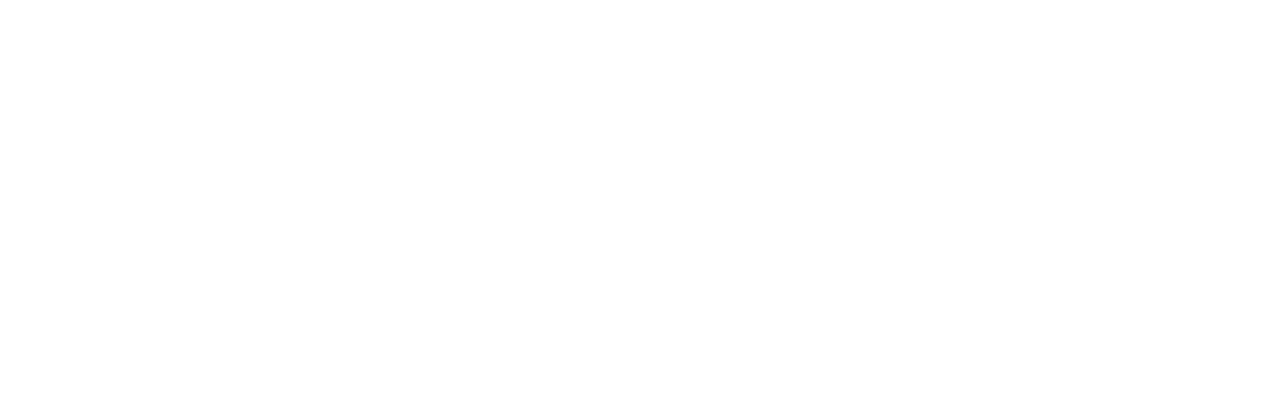
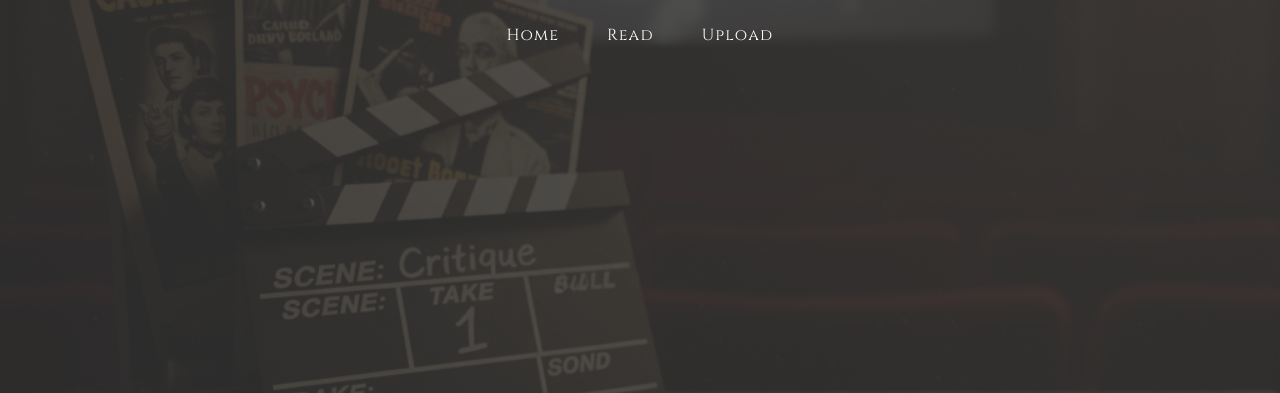
Before and after one commit to Bes23/movie-critic, a plain HTML site: page public/index.html in a window 1280 px wide. Shown: the top 393 px of the page. Drawn offline with Linux system fonts and the light colour scheme.

Commit message:
Add homeplage layout and styles

```diff
--- a/public/index.css
+++ b/public/index.css
@@ -0,0 +1,99 @@
+* {
+  margin: 0;
+  padding: 0;
+  box-sizing: border-box;
+}
+/* BODY */
+
+body {
+  position: relative;
+  background-color: #333;
+  font-family: "Cinzel", serif;
+  min-height: 100vh;
+  display: flex;
+  flex-direction: column;
+}
+
+/* HEADER */
+
+header {
+  display: flex;
+  justify-content: center;
+  align-items: center;
+  gap: 2em;
+  padding: 1.5em 1.5em 0 1.5em;
+}
+
+.logo-img {
+  width: 150px;
+  opacity: 0.8;
+}
+
+/* Navigation  */
+
+nav ul {
+  display: flex;
+  list-style-type: none;
+}
+
+nav a {
+  color: #fff;
+  letter-spacing: 1.2px;
+  padding: 0 0.5em;
+  font-size: 1em;
+  margin: 0 1rem;
+  text-decoration: none;
+  position: relative;
+}
+
+
+
+nav a::after {
+  content: "";
+  position: absolute;
+  bottom: 0;
+  left: 0;
+  width: 0%;
+  height: 2px;
+  background: #f22525;
+  transition: 0.3s ease;
+}
+
+nav a:hover::after {
+  width: 100%;
+}
+
+.hero-title {
+  font-size: 2em;
+  text-align: center;
+  color: #f22525;
+  font-weight: 900;
+  text-shadow: 0 2px 6px rgba(0, 0, 0, 0.8);
+}
+
+/* BACKGROUND IMAGE OVERLAY */
+
+body::before {
+  content: "";
+  position: absolute;
+  top: 0;
+  left: 0;
+  right: 0;
+  bottom: 0;
+  background-image: url("images/bg.png");
+  background-size: cover;
+  background-position: center bottom;
+  background-repeat: no-repeat;
+  background-attachment: fixed;
+  z-index: -2; /* moved behind vignette */
+  opacity: 0.15;
+}
+/* MAIN */
+
+main {
+  min-height: calc(100vh - var(--header-height, 46px));
+  display: flex;
+  justify-content: center;
+  align-items: center;
+  text-align: center;
+}
--- a/public/index.html
+++ b/public/index.html
@@ -1,12 +1,31 @@
 <!DOCTYPE html>
 <html lang="en">
-<head>
-    <meta charset="UTF-8">
-    <meta name="viewport" content="width=device-width, initial-scale=1.0">
-    <link rel="stylesheet" href="index.css">
+  <head>
+    <meta charset="UTF-8" />
+    <meta name="viewport" content="width=device-width, initial-scale=1.0" />
+    <link rel="stylesheet" href="index.css" />
+    <link rel="preconnect" href="https://fonts.googleapis.com" />
+    <link rel="preconnect" href="https://fonts.gstatic.com" crossorigin />
+    <link
+      href="https://fonts.googleapis.com/css2?family=Cinzel:wght@400..900&display=swap"
+      rel="stylesheet"
+    />
     <title>Movie Critic</title>
-</head>
-<body>
-
-</body>
+  </head>
+  <body>
+    <header>
+      <nav id="main-navigation">
+        <ul role="list">
+          <li role="listitem">
+            <a href="">Home</a>
+          </li>
+          <li role="listitem"><a href="">Read</a></li>
+          <li role="listitem"><a href="">Upload</a></li>
+        </ul>
+      </nav>
+    </header>
+    <main>
+      <h1 class="hero-title">here you can trash people’s favourite movies</h1>
+    </main>
+  </body>
 </html>
```
Also changed, not shown: public/images/bg.png (added), public/images/logo.png (added).
